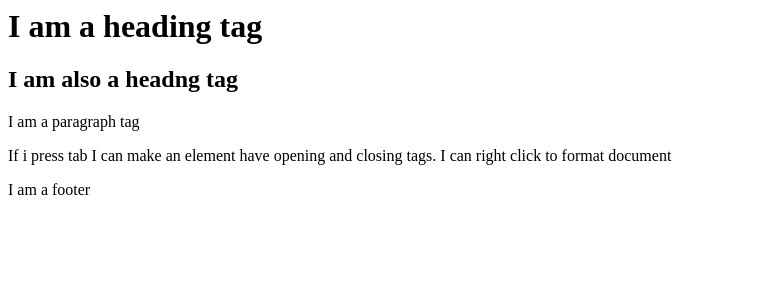
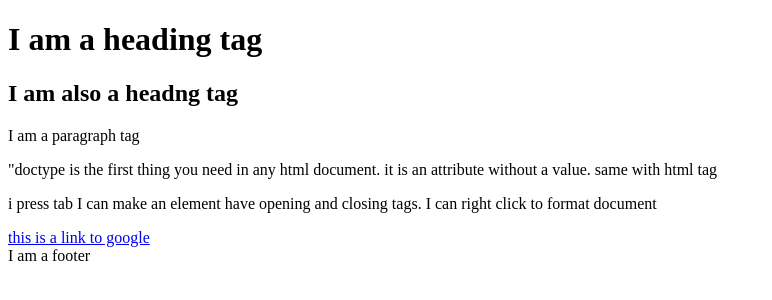
Before and after one commit to nazagarmonsway/Project1september2022, a plain HTML site: page index.html in a window 1280 px wide. Shown: the whole page, without its empty margins (0-772 px from the left). Drawn offline with Linux system fonts and the light colour scheme.

Commit message:
added elements without attribure==tes

```diff
--- a/index.html
+++ b/index.html
@@ -1,5 +1,23 @@
-<h1> I am a heading tag </h1>
-<h2> I am also a headng tag</h2>
-<p>I am a paragraph tag</p>
-<p> If i press tab I can make an element have opening and closing tags. I can right click to format document</p>
-<footer>I am a footer</footer>
+<!DOCTYPE html>
+<html lang="en">
+  <head>
+    <title>the puawai project</title>
+    <meta charset="utf-8" />
+  </head>
+
+  <body>
+    <h1>I am a heading tag</h1>
+    <h2>I am also a headng tag</h2>
+    <p>I am a paragraph tag</p>
+    <p>
+      "doctype is the first thing you need in any html document. it is an
+      attribute without a value. same with html tag
+    </p>
+    <p>
+      i press tab I can make an element have opening and closing tags. I can
+      right click to format document
+    </p>
+    <a href="https://www.google.com/">this is a link to google</a>
+    <footer>I am a footer</footer>
+  </body>
+</html>
```
Also changed, not shown: 1 other file.
